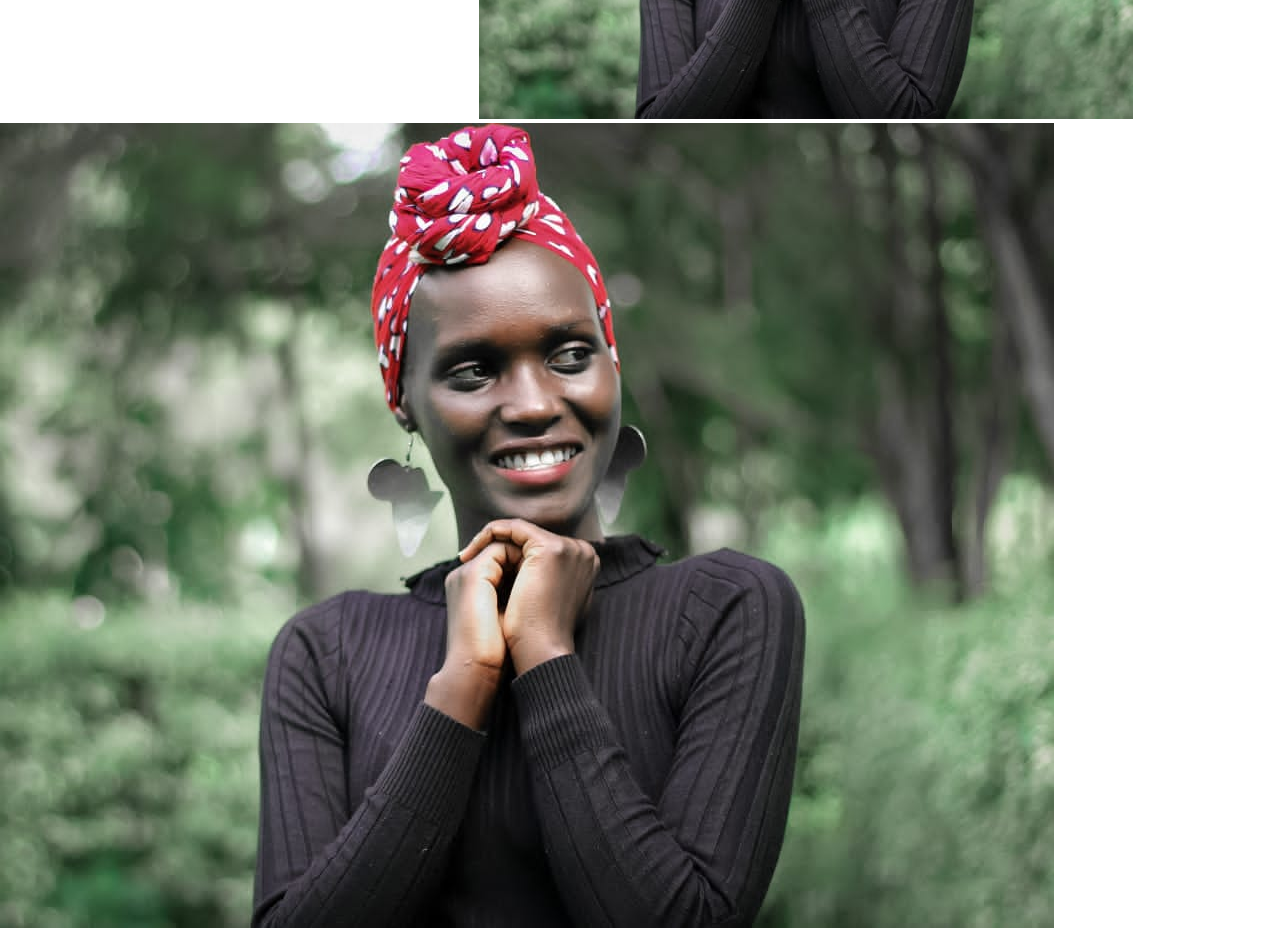
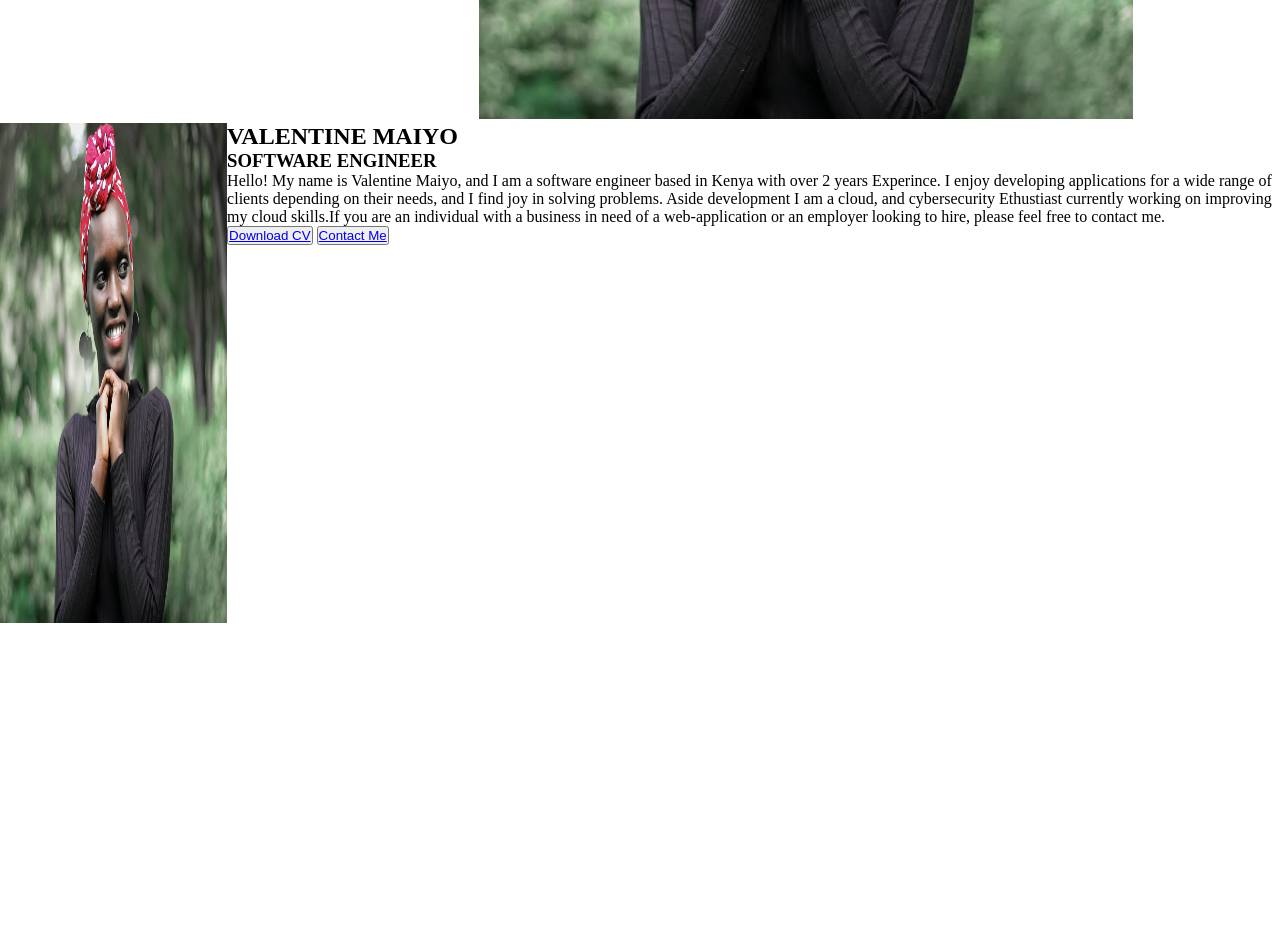
Before and after one commit to Maiyoj/Portfolio, a plain HTML site: page index.html in a window 1280 px wide. Shown: the part 420-1348 px from the top of the page. After the commit the page ends 1047 px from the top, so only its background shows below. Drawn offline with Linux system fonts and the light colour scheme.

Commit message:
add height adjustments to about image

```diff
--- a/Asset/css/index.css
+++ b/Asset/css/index.css
@@ -53,3 +53,8 @@ body{
 .home-body .content{
 
 }
+
+#about .row{
+display: flex;
+flex-direction: row;
+}
--- a/index.html
+++ b/index.html
@@ -49,7 +49,7 @@
         </div>
 
         <div class="image1">
-          <img  src="./Asset/images/img2.jpg" alt="Valentine" height="500px" width="100%"></section>
+          <img  src="./Asset/images/img2.jpg" alt="Valentine" height="500vh" width="100%"></section>
         </div>
   </section>
 
@@ -57,7 +57,7 @@
   <section id="about">
     <div class="row">
       <div class="about-image">
-        <img src="./Asset/images/img2.jpg" alt="About Valentine">
+        <img src="./Asset/images/img2.jpg" alt="About Valentine" width="100%" height="500vh">
       </div>
       <div class="about-content">
         <h1 class="fw-bold mb-4">VALENTINE MAIYO</h1>
@@ -73,7 +73,6 @@
       </div>
     </div>
   </section>
-
-
+  <!-- Service section -->
 </body>
 </html>
```
